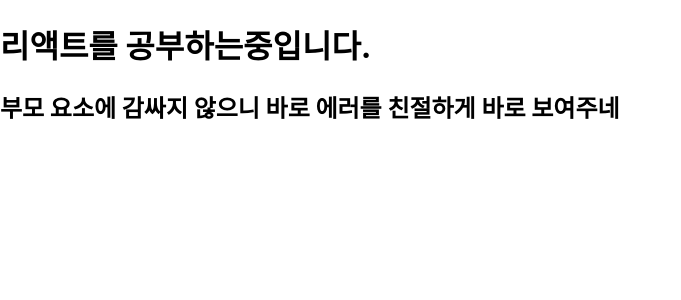
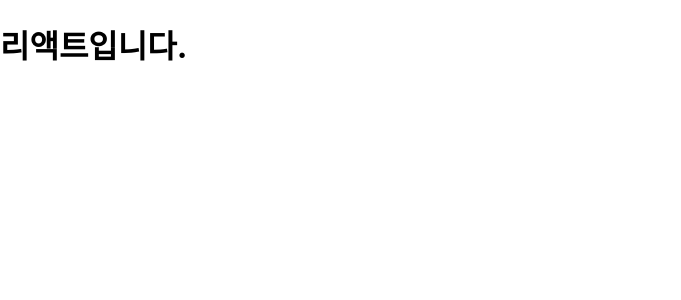
Before and after one commit to DongwookJeong/react_start, a React (Create React App) app in the folder start/: page / in a window 1280 px wide. Shown: the top 300 px of the page, without its empty margins (0-681 px from the left). Built offline with nearby package versions, Linux system fonts and the light colour scheme.

Commit message:
if문은 JSX 내부에서 X, 대신 조건부 연산자(삼항 연산자)

```diff
--- a/start/src/App.js
+++ b/start/src/App.js
@@ -1,11 +1,8 @@
-import logo from './logo.svg';
-import './App.css';
-
 function App() {
+  const name = "리액트";
   return (
     <div>
-      <h1>리액트를 공부하는중입니다.</h1>
-      <h2>부모 요소에 감싸지 않으니 바로 에러를 친절하게 바로 보여주네</h2>
+      {name === '리액트' ? (<h1>리액트입니다.</h1>) : (<h2>리액트가 아닙니다.</h2>)}
     </div>
   );
 }
```
